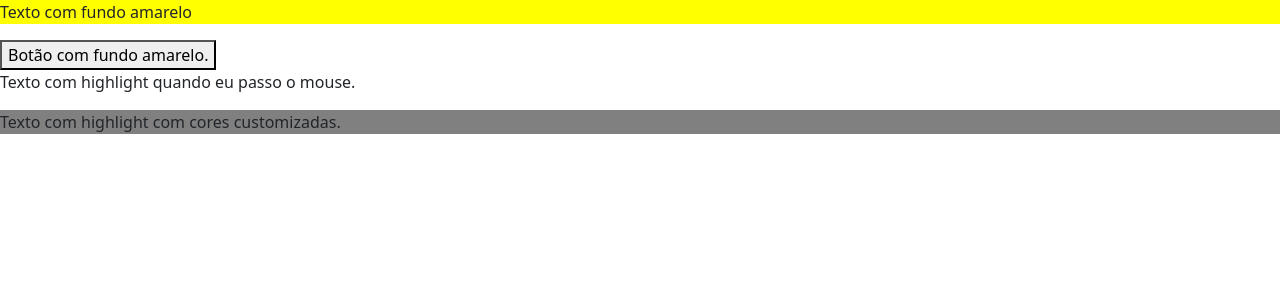
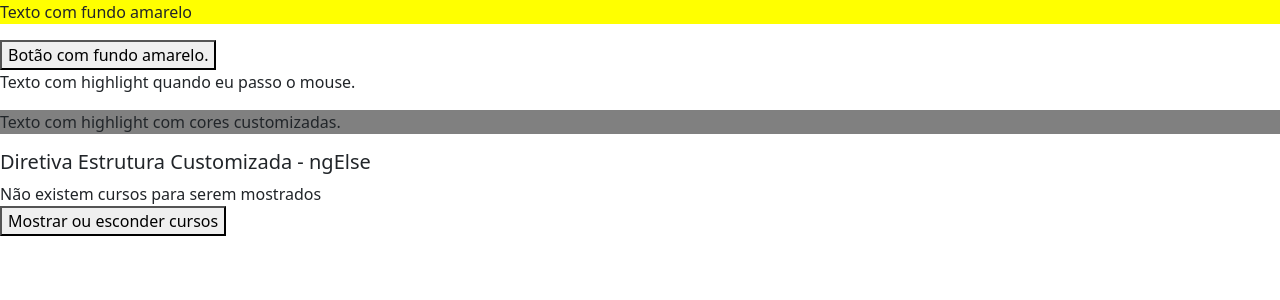
Before and after one commit to andersonmmendes/cruso-angular, an Angular app in the folder diretivas/: page / in a window 1280 px wide. Shown: the top 300 px of the page. Built offline with nearby package versions, Linux system fonts and the light colour scheme.

Commit message:
Aula 36 - Finalizada

```diff
--- a/diretivas/src/app/app.module.ts
+++ b/diretivas/src/app/app.module.ts
@@ -14,6 +14,7 @@ import { FundoAmareloDirective } from './shared/fundo-amarelo.directive';
 import { DiretivasCustonizadasComponent } from './diretivas-custonizadas/diretivas-custonizadas.component';
 import { HighlightMouseDirective } from './shared/highlight-mouse.directive';
 import { HilightDirective } from './shared/hilight.directive';
+import { NgElseDirective } from './shared/ng-else.directive';
 
 @NgModule({
   declarations: [
@@ -28,7 +29,8 @@ import { HilightDirective } from './shared/hilight.directive';
     FundoAmareloDirective,
     DiretivasCustonizadasComponent,
     HighlightMouseDirective,
-    HilightDirective
+    HilightDirective,
+    NgElseDirective
   ],
   imports: [
     BrowserModule,
--- a/diretivas/src/app/diretivas-custonizadas/diretivas-custonizadas.component.html
+++ b/diretivas/src/app/diretivas-custonizadas/diretivas-custonizadas.component.html
@@ -5,3 +5,10 @@
 <p appHighlightMouse>Texto com highlight quando eu passo o mouse.</p>
 
 <p [appHilight]="'red'" [defaultColor]="'gray'">Texto com highlight com cores customizadas.</p>
+
+<h5>Diretiva Estrutura Customizada - ngElse</h5>
+
+<div *ngIf="mostrarCursos" >Lista de Cursos aqui</div>
+<div *ngElse="mostrarCursos" >Não existem cursos para serem mostrados</div>
+
+<button (click)="onMostrarCursos()" >Mostrar ou esconder cursos</button>
--- a/diretivas/src/app/diretivas-custonizadas/diretivas-custonizadas.component.ts
+++ b/diretivas/src/app/diretivas-custonizadas/diretivas-custonizadas.component.ts
@@ -7,10 +7,17 @@ import { Component, OnInit } from '@angular/core';
 })
 export class DiretivasCustonizadasComponent implements OnInit {
 
+  mostrarCursos: boolean = false;
+
   constructor() { }
 
   // eslint-disable-next-line @angular-eslint/no-empty-lifecycle-method
   ngOnInit(): void {
   }
 
+
+  onMostrarCursos() {
+    this.mostrarCursos = !this.mostrarCursos;
+  }
+
 }
--- /dev/null
+++ b/diretivas/src/app/shared/ng-else.directive.ts
@@ -0,0 +1,23 @@
+import { Directive, Input, TemplateRef, ViewContainerRef } from '@angular/core';
+
+@Directive({
+  // eslint-disable-next-line @angular-eslint/directive-selector
+  selector: '[ngElse]'
+})
+export class NgElseDirective {
+
+  @Input() set ngElse(condition: boolean) {
+    if(!condition){
+      this.viewContainerRef.createEmbeddedView(this.templateRef);
+    } else {
+      this.viewContainerRef.clear();
+    }
+  }
+
+  constructor(
+    private templateRef: TemplateRef<any>,
+    private viewContainerRef: ViewContainerRef
+  ) { }
+
+
+}
```
Also changed, not shown: 1 other file (tests, documents, lock files or other folders).
